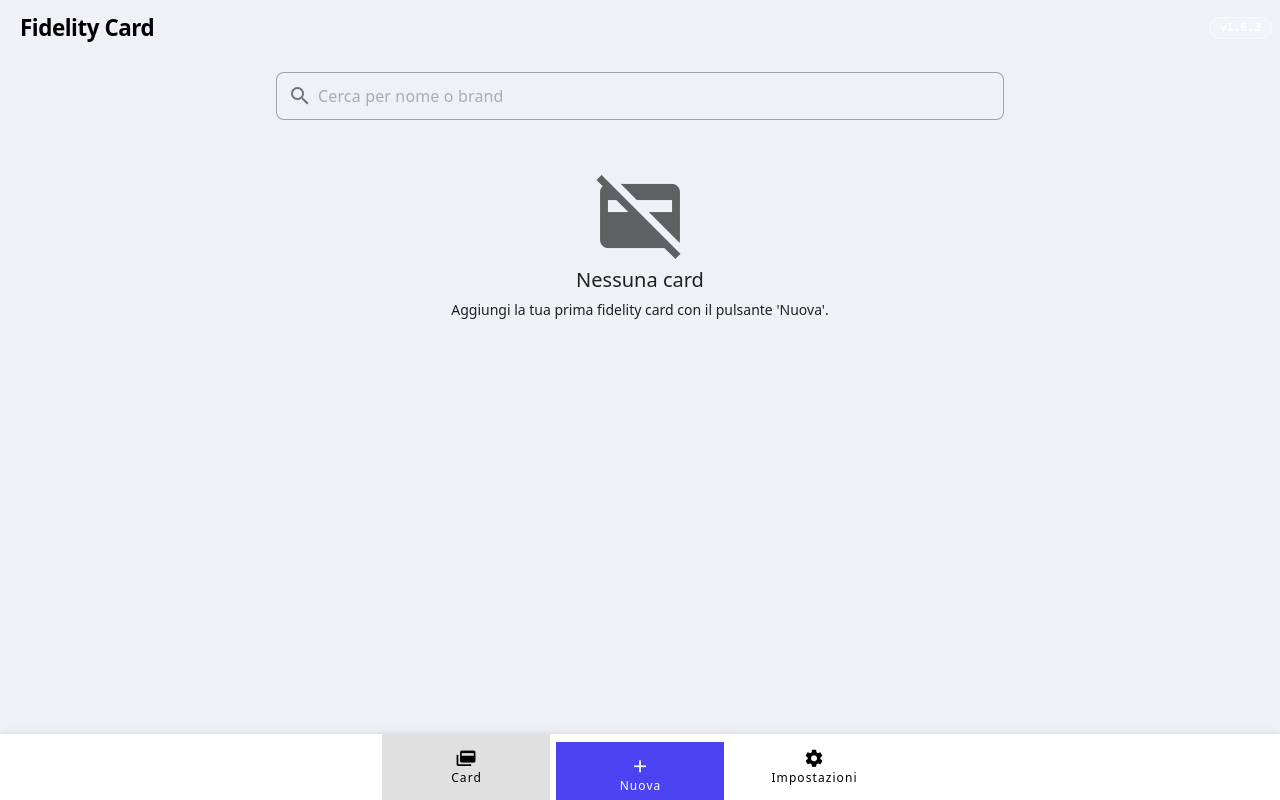
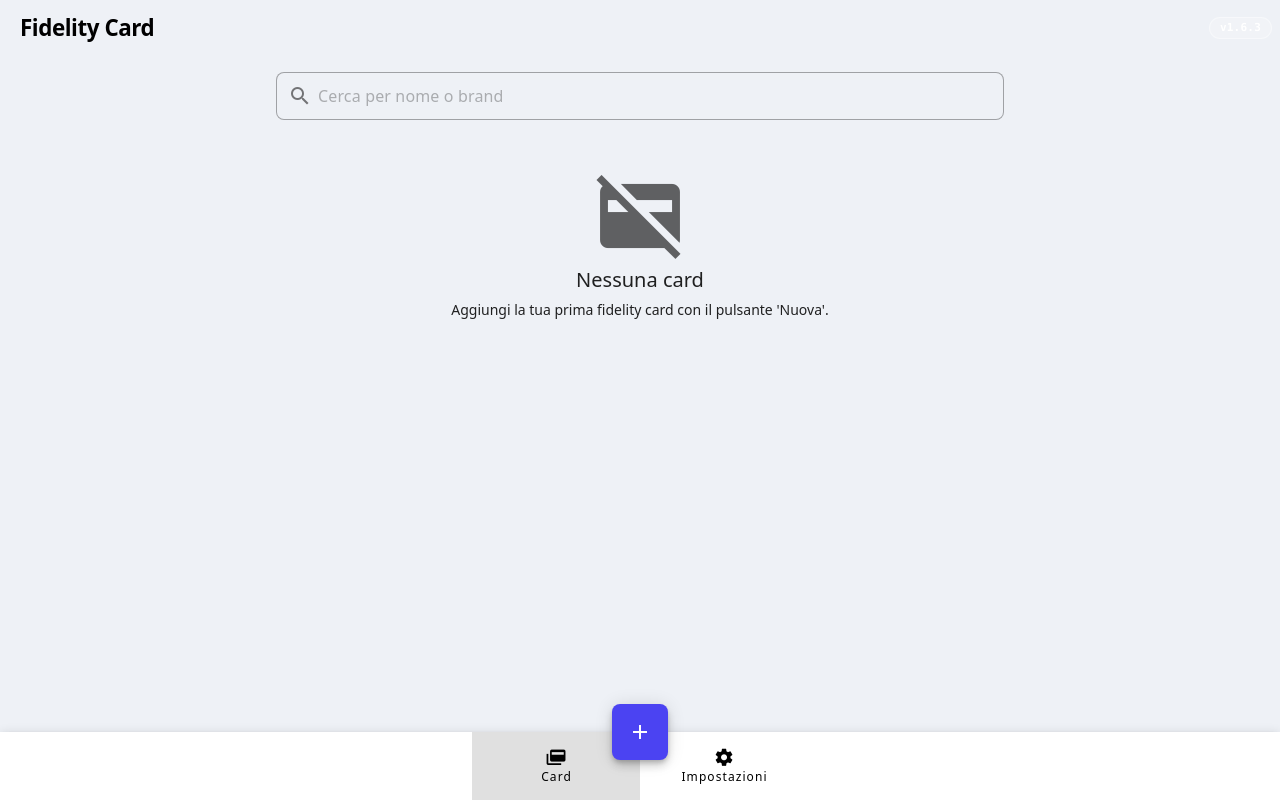
Before and after one commit to savez/fidality-card, a Vue app: page /#/cards in a window 1280 px wide. Built offline with nearby package versions, Linux system fonts and the light colour scheme.

Commit message:
fix(ui): "Nuova" come FAB centrale rialzato
Il pulsante riempiva tutta la cella con il testo tagliato; ora e un FAB
circolare indaco centrato e rialzato sopra la bottom-nav, con Card e
Impostazioni ai lati.

Release-As: 2.0.0

```diff
--- a/src/App.vue
+++ b/src/App.vue
@@ -31,20 +31,27 @@ const versionDialogOpen = ref(false)
       <router-view />
     </v-main>
 
-    <v-bottom-navigation grow height="66" bg-color="surface">
+    <v-bottom-navigation grow height="68" bg-color="surface">
       <v-btn :to="{ name: 'cards' }" value="cards" stacked>
         <v-icon>mdi-credit-card-multiple</v-icon>
         <span>Card</span>
-      </v-btn>
-      <v-btn :to="{ name: 'card-new' }" value="new" stacked class="nav-new">
-        <v-icon>mdi-plus</v-icon>
-        <span>Nuova</span>
       </v-btn>
       <v-btn :to="{ name: 'settings' }" value="settings" stacked>
         <v-icon>mdi-cog</v-icon>
         <span>Impostazioni</span>
       </v-btn>
     </v-bottom-navigation>
+
+    <!-- "Nuova": FAB centrale rialzato sopra la bottom-nav -->
+    <v-btn
+      class="nav-fab"
+      :to="{ name: 'card-new' }"
+      color="primary"
+      icon="mdi-plus"
+      size="56"
+      elevation="6"
+      aria-label="Nuova card"
+    />
 
     <AppVersionDialog v-model="versionDialogOpen" />
   </v-app>
@@ -54,14 +61,12 @@ const versionDialogOpen = ref(false)
 .wordmark {
   font-size: 1.4rem;
 }
-/* "Nuova" come azione primaria in risalto nella bottom-nav */
-:deep(.nav-new) {
-  background: rgb(var(--v-theme-primary));
-  color: #fff;
-  border-radius: 14px;
-  margin: 8px 6px;
-}
-:deep(.nav-new .v-btn__overlay) {
-  opacity: 0;
+/* "Nuova": FAB centrale rialzato, sopra la bottom-nav */
+.nav-fab {
+  position: fixed;
+  left: 50%;
+  bottom: 40px;
+  transform: translateX(-50%);
+  z-index: 1010;
 }
 </style>
```
